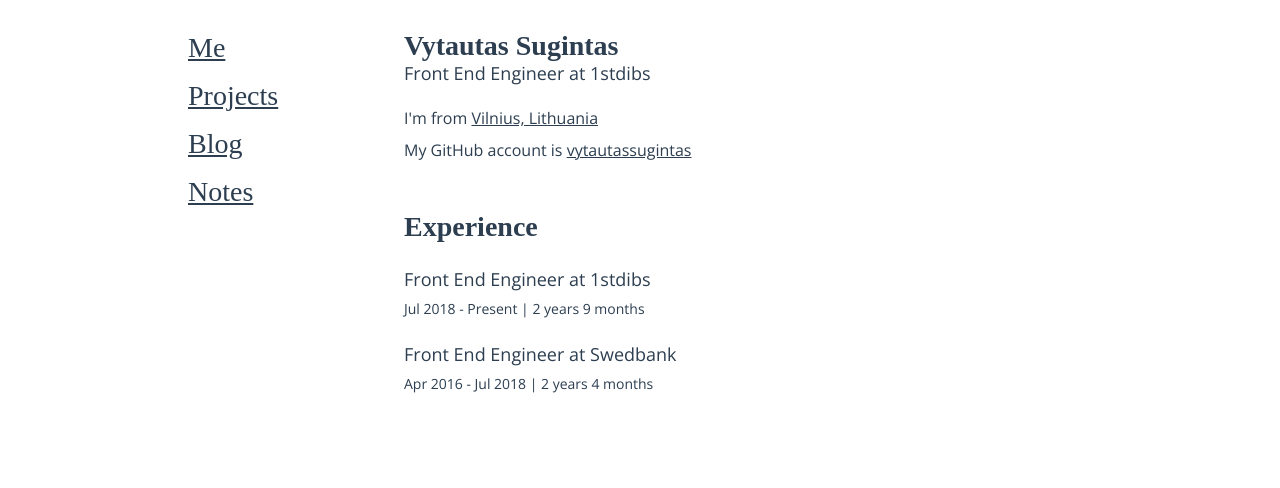
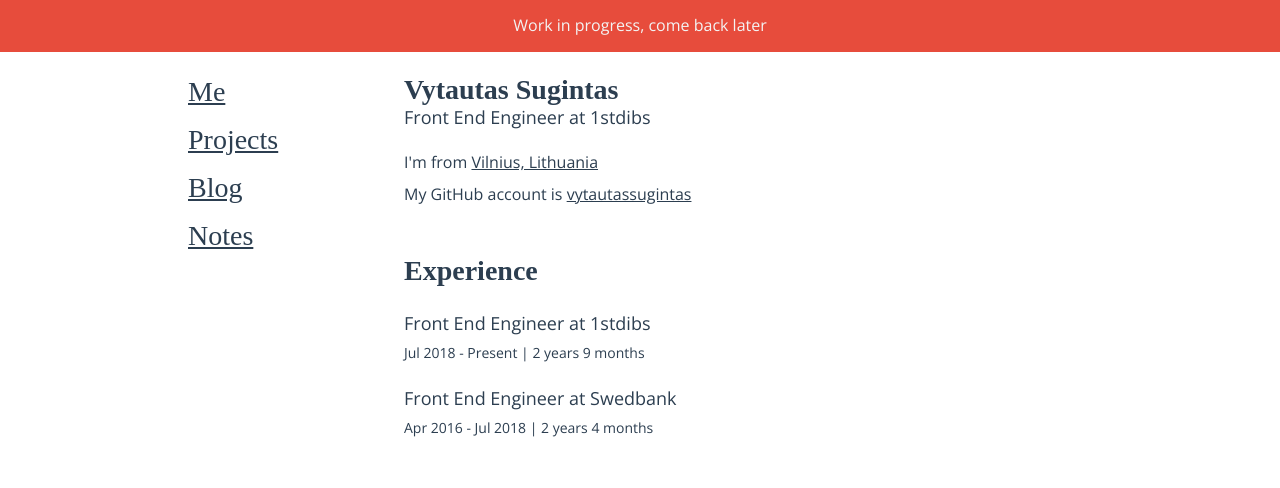
Before and after one commit to vytautassugintas/vytautassugintas, a plain HTML site: page index.html in a window 1280 px wide. Drawn offline with nearby package versions, Linux system fonts and the light colour scheme; a web font is replaced by a local one.

Commit message:
feat: add wip disclaimer

```diff
--- a/index.html
+++ b/index.html
@@ -1,7 +1,6 @@
 <!DOCTYPE html>
 <html lang="en">
 <head>
-
 	<meta charset="utf-8">
 	<meta name="viewport" content="width=device-width, initial-scale=1.0" />
 
@@ -15,6 +14,13 @@
 	<style>
         html {
             color: #2c3e50;
+            padding: 0;
+            margin: 0;
+        }
+
+        body {
+            padding: 0;
+            margin: 0;
         }
 
         .flex {
@@ -111,8 +117,17 @@
             margin-top: 4px;
             margin-bottom: 24px;
         }
+
+        .wip-container {
+            background: #e74c3c;
+            color: #f3f3f3;
+            min-height: 38px;
+            padding-top: 14px;
+            text-align: center;
+        }
     </style>
 </head>
+<div class="text wip-container">Work in progress, come back later</div>
 <body>
     <div class="page-container">
         <div class="flex">
```
